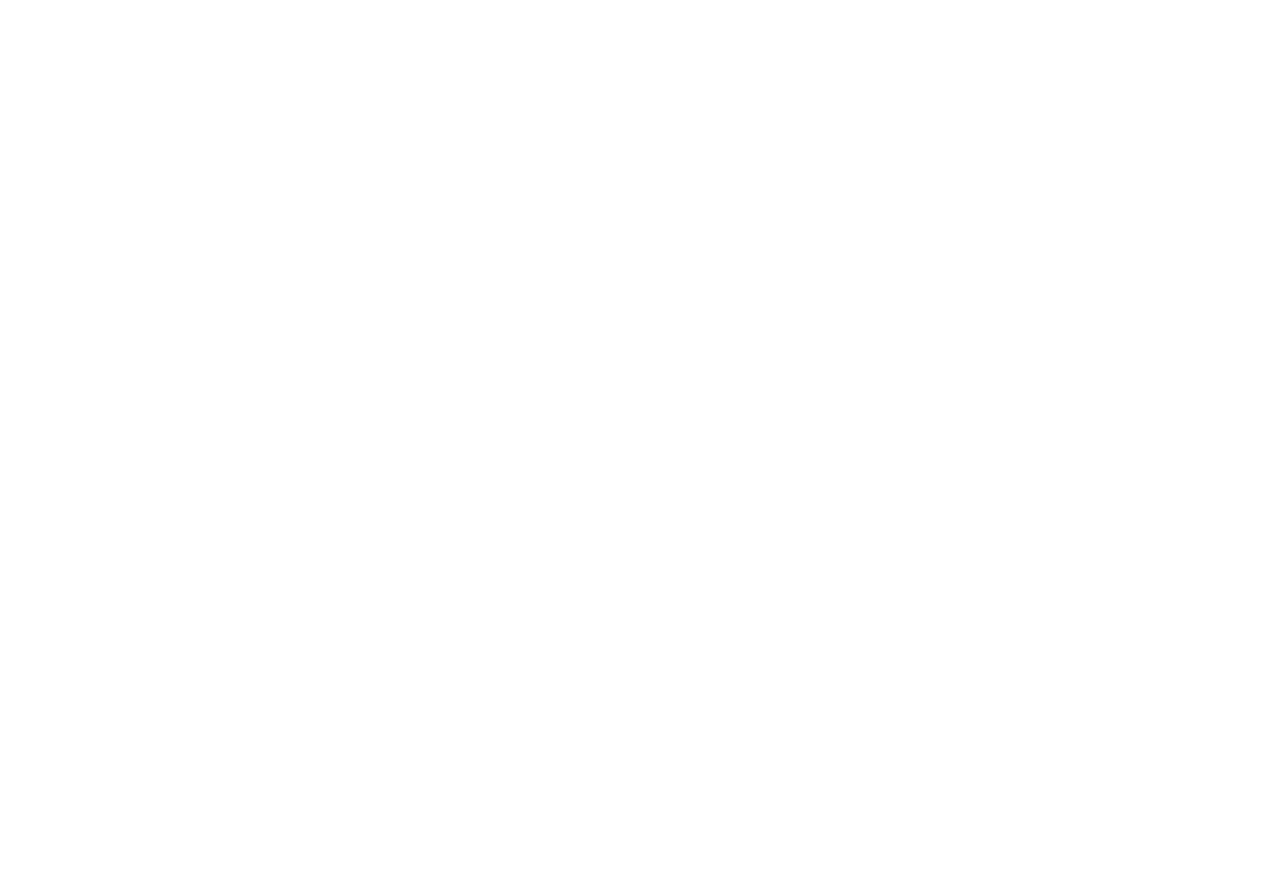
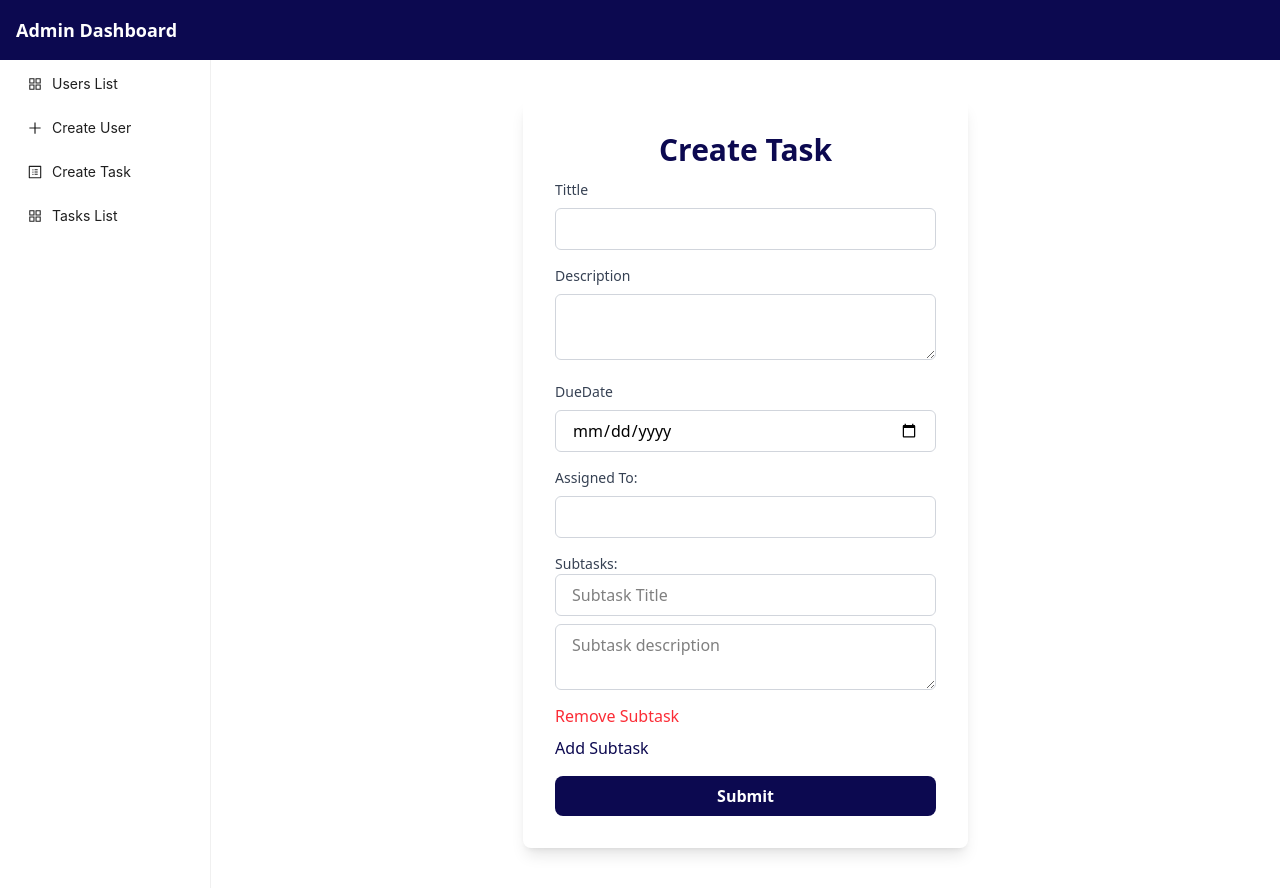
Before and after one commit to PrincyChauhan/taskify, a React (Vite) app in the folder frontend/: page /create-task in a window 1280 px wide. Before the commit this address had no page. Before the commit the page ends 800 px from the top, so only its background shows below. Built offline with nearby package versions, Linux system fonts and the light colour scheme.

Commit message:
Create User and Task Page

```diff
--- a/frontend/src/App.jsx
+++ b/frontend/src/App.jsx
@@ -3,6 +3,7 @@
 import Login from "./Pages/LoginPage";
 import Dashboard from "./Pages/Dashboard";
 import CreateUser from "./Pages/CreateUser";
+import CreateTask from "./Pages/CreateTask";
 
 const App = () => {
   return (
@@ -12,6 +13,7 @@
         <Route path="/login" element={<Login />} />
         <Route path="/dashboard" element={<Dashboard />} />
         <Route path="/create-user" element={<CreateUser />} />
+        <Route path="/create-task" element={<CreateTask />} />
       </Routes>
     </Router>
   );
--- /dev/null
+++ b/frontend/src/Pages/CreateTask.jsx
@@ -0,0 +1,108 @@
+import React from "react";
+import Sidebar from "../components/Sidebar";
+import Navbar from "../components/Navbar";
+
+const CreateTask = () => {
+  return (
+    <div>
+      <div>
+        <Navbar />
+      </div>
+      <div className="flex flex-row justify-between">
+        <Sidebar />
+
+        <div className="flex flex-col items-center justify-center p-10 w-full h-[100%] font-poppins">
+          <div className="bg-while p-8 rounded-lg shadow-lg  w-[45%] h-full ">
+            <h2 className="text-3xl font-bold text-center mb-3 text-[#0C0950]">
+              Create Task
+            </h2>
+
+            <form className="w-full h-full">
+              <div className="mb-4">
+                <label className="block text-sm font-medium text-gray-700 mb-2">
+                  Tittle
+                </label>
+                <input
+                  type="text"
+                  id="title"
+                  name="title"
+                  className="w-full px-4 py-2 border border-gray-300 rounded-md"
+                  required
+                />
+              </div>
+
+              <div className="mb-4">
+                <label className="block text-sm font-medium text-gray-700 mb-2">
+                  Description
+                </label>
+                <textarea
+                  type="text"
+                  id="description"
+                  className="w-full px-4 py-2 border border-gray-300 rounded-md"
+                />
+              </div>
+
+              <div className="mb-4">
+                <label className="block text-sm font-medium text-gray-700 mb-2">
+                  DueDate
+                </label>
+                <input
+                  type="date"
+                  name="duedate"
+                  id="duedate"
+                  className="w-full px-4 py-2 border border-gray-300 rounded-md"
+                />
+              </div>
+
+              <div className="mb-4">
+                <label className="block text-sm font-medium text-gray-700 mb-2">
+                  Assigned To:
+                </label>
+                <input
+                  type="text"
+                  name="AssignedTo"
+                  className="w-full px-4 py-2 border border-gray-300 rounded-md"
+                />
+              </div>
+
+              <div className="mb-4">
+                <label className="block text-sm font-medium text-gray-700">
+                  Subtasks:
+                </label>
+
+                <div className="mb-2">
+                  <input
+                    type="text"
+                    name="title"
+                    placeholder="Subtask Title"
+                    className="w-full px-4 py-2 mb-2 border border-gray-300 rounded-md"
+                  />
+                  <textarea
+                    name="description"
+                    placeholder="Subtask description"
+                    className="w-full px-4 py-2 border border-gray-300 rounded-md"
+                  ></textarea>
+                  <button type="button" className="text-red-500 mt-2">
+                    Remove Subtask
+                  </button>
+                </div>
+
+                <button type="button" className="text-[#0C0950]">
+                  Add Subtask
+                </button>
+              </div>
+              <button
+                type="submit"
+                className="w-full py-2 px-4 bg-[#0C0950] text-white font-semibold rounded-lg hover:bg-[#161179] focus:outline-none"
+              >
+                Submit
+              </button>
+            </form>
+          </div>
+        </div>
+      </div>
+    </div>
+  );
+};
+
+export default CreateTask;
--- a/frontend/src/Pages/CreateUser.jsx
+++ b/frontend/src/Pages/CreateUser.jsx
@@ -1,21 +1,17 @@
 import React from "react";
-import Sidebar from "../components/sidebar";
+import Sidebar from "../components/Sidebar";
+import Navbar from "../components/Navbar";
 
 const CreateUser = () => {
   return (
     <div>
-      <div className="bg-[#0C0950] p-4">
-        <div className="flex justify-between items-center">
-          <div className="text-white font-semibold text-lg">
-            Admin Dashboard
-          </div>
-        </div>
+      <div>
+        <Navbar />
       </div>
-      <div className="flex flex-row justify-between">
+      <div className="flex flex-row">
         <Sidebar />
-
-        <div className="flex flex-col items-center justify-center p-10 w-full h-[100%] font-poppins">
-          <div className="bg-white p-8 rounded-lg shadow-lg max-w-sm w-1/2 h-full">
+        <div className="flex flex-col items-center  p-10 w-full h-[100%] font-poppins">
+          <div className="bg-white p-8 rounded-lg shadow-lg w-[50%] h-[50%]">
             <h2 className="text-3xl font-bold text-center mb-8 text-[#0C0950]">
               Create User
             </h2>
@@ -33,7 +29,7 @@
                   type="text"
                   id="username"
                   name="username"
-                  className="w-full px-4 py-2 border border-gray-300 rounded-md focus:ring-blue-500 focus:border-blue-500"
+                  className="w-full px-4 py-2 border border-gray-300 rounded-md"
                   required
                 />
               </div>
@@ -49,7 +45,7 @@
                   type="email"
                   id="email"
                   name="email"
-                  className="w-full px-4 py-2 border border-gray-300 rounded-md focus:ring-blue-500 focus:border-blue-500"
+                  className="w-full px-4 py-2 border border-gray-300 rounded-md"
                   required
                 />
               </div>
@@ -65,7 +61,7 @@
                   type="password"
                   id="password"
                   name="password"
-                  className="w-full px-4 py-2 border border-gray-300 rounded-md focus:ring-blue-500 focus:border-blue-500"
+                  className="w-full px-4 py-2 border border-gray-300 rounded-md"
                   required
                 />
               </div>
@@ -80,7 +76,7 @@
                 <select
                   id="role"
                   name="role"
-                  className="w-full px-4 py-2 border border-gray-300 rounded-md focus:ring-blue-500 focus:border-blue-500"
+                  className="w-full px-4 py-2 border border-gray-300 rounded-md"
                   required
                 >
                   <option value="user" className="bg-[#0C0950]">
@@ -91,7 +87,7 @@
 
               <button
                 type="submit"
-                className="w-full py-2 px-4 bg-[#0C0950] text-white font-semibold rounded-lg hover:bg-[#161179] focus:outline-none"
+                className="w-full py-2 px-4 bg-[#0C0950] text-white font-semibold rounded-lg hover:bg-[#161179] "
               >
                 Create User
               </button>
--- /dev/null
+++ b/frontend/src/components/Navbar.jsx
@@ -0,0 +1,13 @@
+import React from "react";
+
+const Navbar = () => {
+  return (
+    <div>
+      <div className="bg-[#0C0950] p-4">
+        <div className="text-white font-semibold text-lg">Admin Dashboard</div>
+      </div>
+    </div>
+  );
+};
+
+export default Navbar;
```
